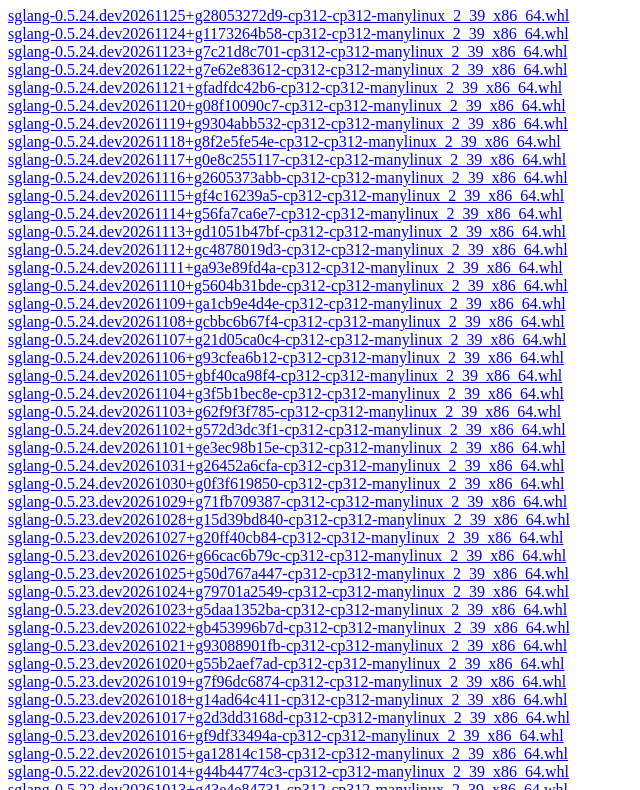
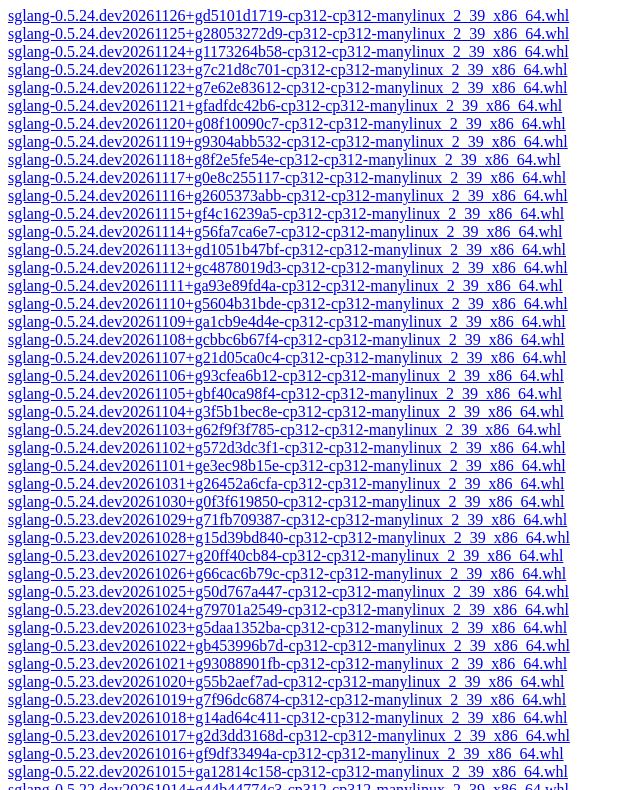
Before and after one commit to sgl-project/whl, a plain HTML site: page cu130/sglang/index.html in a window 1280 px wide. Shown: the part 73-863 px from the top of the page, without its empty margins (0-640 px from the left). Drawn offline with Linux system fonts and the light colour scheme.

Commit message:
Update cu130 nightly wheel index for commit d5101d1719

```diff
--- a/cu130/sglang/index.html
+++ b/cu130/sglang/index.html
@@ -1,5 +1,6 @@
 <!DOCTYPE html>
 <h1>SGLang Nightly Wheels (cu130)</h1>
+<a href="https://github.com/sgl-project/whl/releases/download/nightly-2026-11-26-d5101d1719/sglang-0.5.24.dev20261126+gd5101d1719-cp312-cp312-manylinux_2_39_x86_64.whl#sha256=f666a9b09a2180897c3ef3545b2d2c18f130b8163d4721d7fff4e8b091290561">sglang-0.5.24.dev20261126+gd5101d1719-cp312-cp312-manylinux_2_39_x86_64.whl</a><br>
 <a href="https://github.com/sgl-project/whl/releases/download/nightly-2026-11-25-28053272d9/sglang-0.5.24.dev20261125+g28053272d9-cp312-cp312-manylinux_2_39_x86_64.whl#sha256=50250af6fd52d2376111097c581bc89b335f6a835790a719fce607f1c9eb6145">sglang-0.5.24.dev20261125+g28053272d9-cp312-cp312-manylinux_2_39_x86_64.whl</a><br>
 <a href="https://github.com/sgl-project/whl/releases/download/nightly-2026-11-24-1173264b58/sglang-0.5.24.dev20261124+g1173264b58-cp312-cp312-manylinux_2_39_x86_64.whl#sha256=3c4e8dfb13c18bf3bf685f9029c0143a9ae74fe5c4124e7076f558f0ed2e6596">sglang-0.5.24.dev20261124+g1173264b58-cp312-cp312-manylinux_2_39_x86_64.whl</a><br>
 <a href="https://github.com/sgl-project/whl/releases/download/nightly-2026-11-23-7c21d8c701/sglang-0.5.24.dev20261123+g7c21d8c701-cp312-cp312-manylinux_2_39_x86_64.whl#sha256=32e50c73f7ca78f2b6e03deba8bda2c06b7b51f79a189e55c0e046dd5cd217b0">sglang-0.5.24.dev20261123+g7c21d8c701-cp312-cp312-manylinux_2_39_x86_64.whl</a><br>
```
